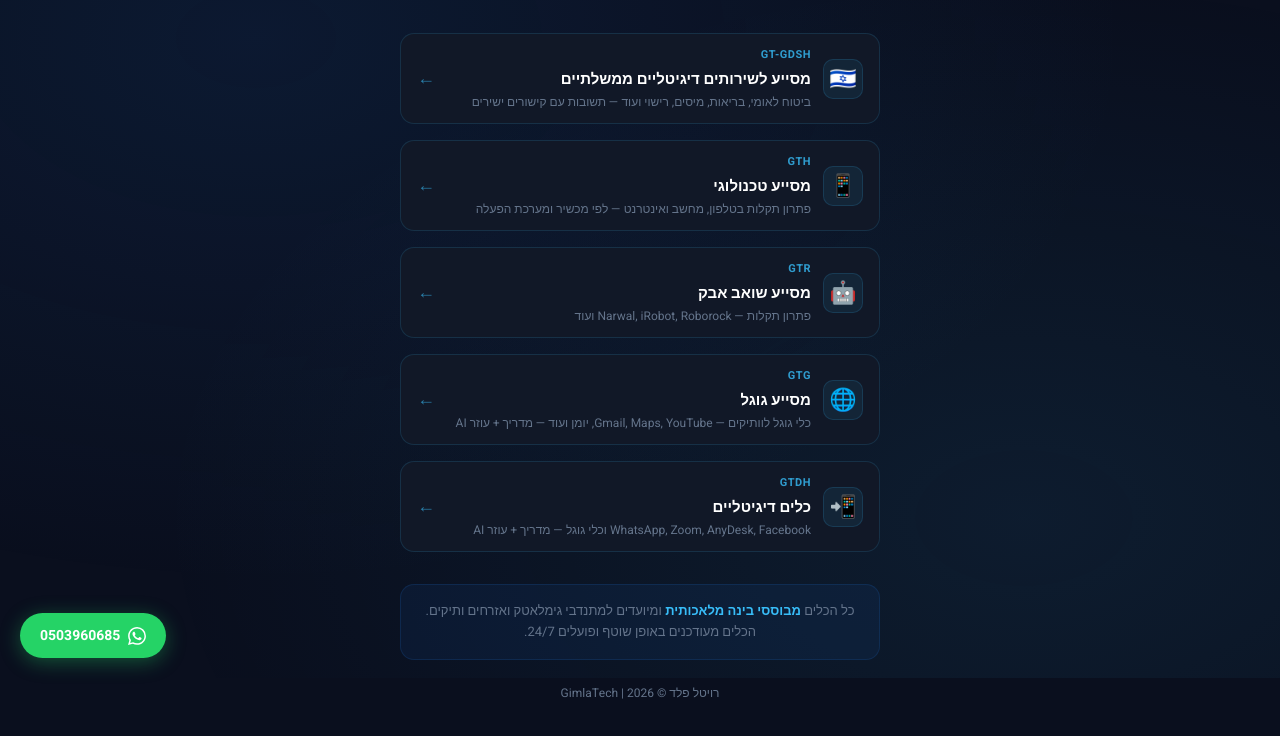
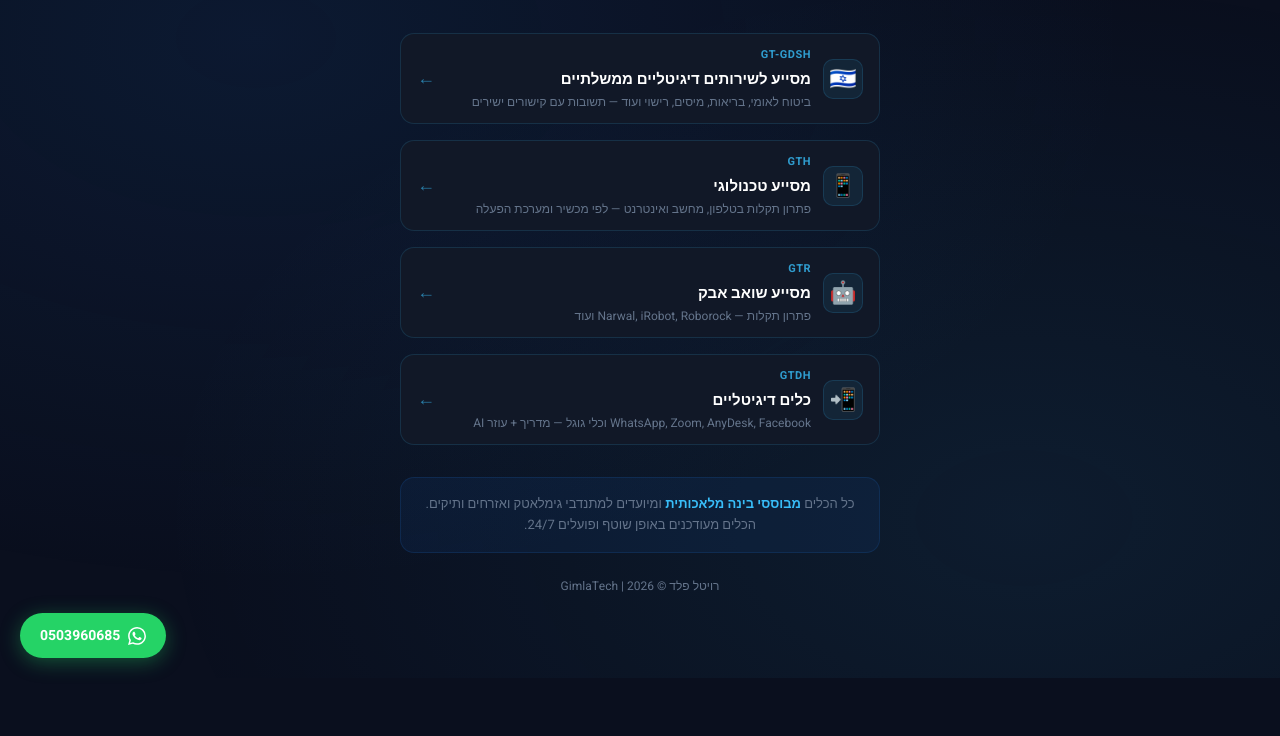
Before and after one commit to prevital-eng/GTA, a plain HTML site: page index.html in a window 1280 px wide. Shown: the part 122-858 px from the top of the page. After the commit the page ends 800 px from the top, so only its background shows below. Drawn offline with Linux system fonts and the light colour scheme.

Commit message:
Remove outdated app card from index.html

```diff
--- a/index.html
+++ b/index.html
@@ -91,16 +91,6 @@
       <div class="app-arrow">←</div>
     </a>
 
-    <a class="app-card" href="https://prevital-eng.github.io/GTGoogle/" target="_blank">
-      <div class="app-icon">🌐</div>
-      <div class="app-info">
-        <div class="app-code">GTG</div>
-        <div class="app-name">מסייע גוגל</div>
-        <div class="app-desc">כלי גוגל לוותיקים — Gmail, Maps, YouTube, יומן ועוד — מדריך + עוזר AI</div>
-      </div>
-      <div class="app-arrow">←</div>
-    </a>
-
     <a class="app-card" href="https://prevital-eng.github.io/GTDH/" target="_blank">
       <div class="app-icon">📲</div>
       <div class="app-info">
```
